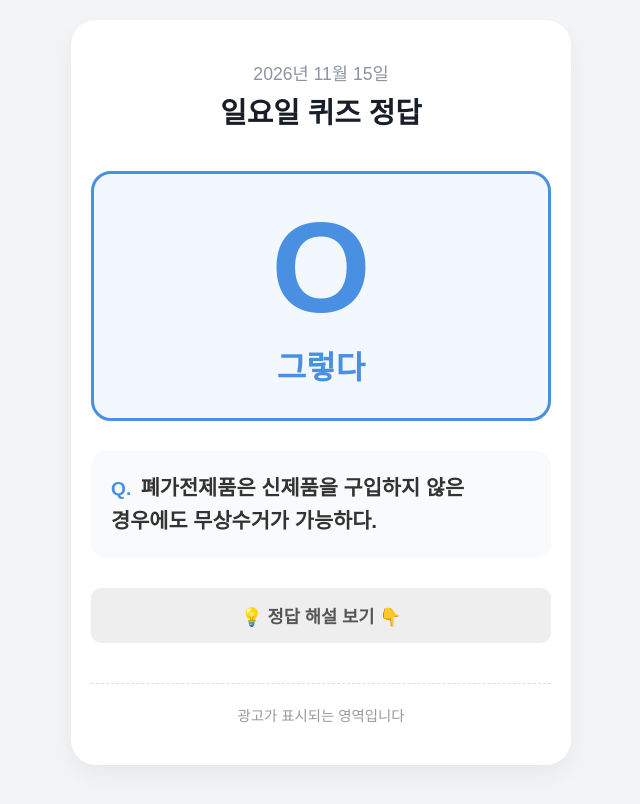
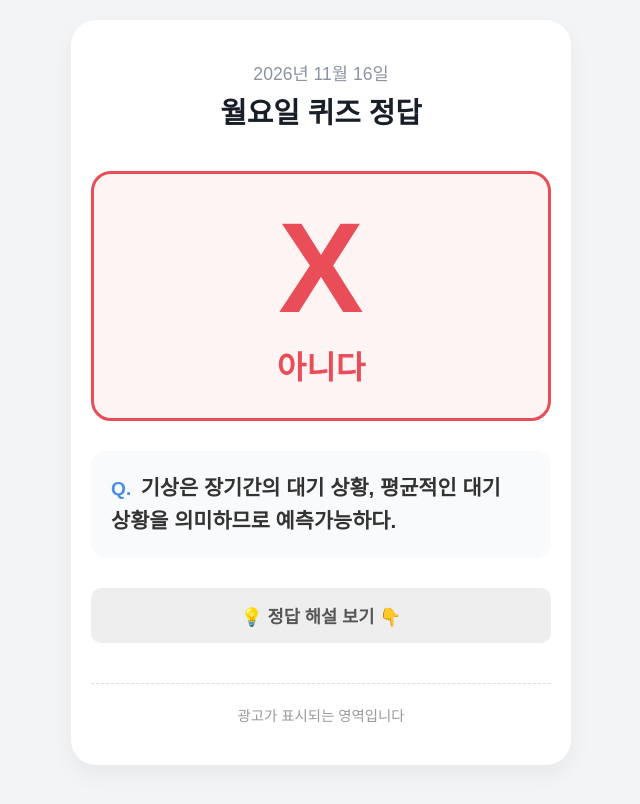
Before and after one commit to Shystorm/climate-quiz-answer-sub, a plain HTML site: page index.html in a window 1280 px wide. Shown: the whole page, without its empty margins (319-959 px from the left). Drawn offline with Linux system fonts and the light colour scheme.

Commit message:
Update quiz for 2026-11-15

```diff
--- a/index.html
+++ b/index.html
@@ -9,8 +9,8 @@
      crossorigin="anonymous"></script>
         <meta name="google-adsense-account" content="ca-pub-8376160575017122">
 
-        <title>2026년 11월 15일 퀴즈 정답</title>
-        <meta property="og:title" content="2026년 11월 15일 퀴즈 정답" />
+        <title>2026년 11월 16일 퀴즈 정답</title>
+        <meta property="og:title" content="2026년 11월 16일 퀴즈 정답" />
         <meta property="og:description" content="오늘의 기후 퀴즈 정답을 확인해보세요!" />
         <meta property="og:image" content="https://quiz.dailywisdom.kr/og_image_quiz_dailywisdom.png" />
         <meta property="og:url" content="https://quiz.dailywisdom.kr" />
@@ -40,14 +40,14 @@
             .date { color: #8B95A1; font-size: 1.1rem; margin-bottom: 5px; }
             .title { color: #191F28; font-size: 1.8rem; font-weight: 800; margin-bottom: 40px; }
             .answer-card {
-                background-color: #4A90E210;
-                border: 3px solid #4A90E2;
+                background-color: #E94E5810;
+                border: 3px solid #E94E58;
                 border-radius: 20px;
                 padding: 30px 0;
                 margin-bottom: 30px;
             }
-            .answer-symbol { font-size: 8rem; font-weight: 900; color: #4A90E2; line-height: 1; }
-            .answer-text { font-size: 2rem; font-weight: bold; color: #4A90E2; margin-top: 10px; }
+            .answer-symbol { font-size: 8rem; font-weight: 900; color: #E94E58; line-height: 1; }
+            .answer-text { font-size: 2rem; font-weight: bold; color: #E94E58; margin-top: 10px; }
             .question-box {
                 background-color: #F9FAFB;
                 padding: 20px;
@@ -91,23 +91,23 @@
     </head>
     <body>
         <div class="container">
-            <div class="date">2026년 11월 15일</div>
-            <div class="title">일요일 퀴즈 정답</div>
+            <div class="date">2026년 11월 16일</div>
+            <div class="title">월요일 퀴즈 정답</div>
 
             <div class="answer-card">
-                <div class="answer-symbol">O</div>
-                <div class="answer-text">그렇다</div>
+                <div class="answer-symbol">X</div>
+                <div class="answer-text">아니다</div>
             </div>
 
             <div class="question-box">
                 <span class="q-label">Q.</span>
-                <span class="question-text">폐가전제품은 신제품을 구입하지 않은 경우에도 무상수거가 가능하다.</span>
+                <span class="question-text">기상은 장기간의 대기 상황, 평균적인 대기 상황을 의미하므로 예측가능하다.</span>
             </div>
 
             <details>
                 <summary>💡 정답 해설 보기 </summary>
                 <div class="desc-content">
-                    신제품을 구입하지 않은 경우에도 2025년 06월부터 기후행동 기회소득 어플을 통해 무거운 폐가전제품 배출 신청을 통해 가정으로 방문하여 안전하게 무상수거가 가능합니다. 대형가전과 소형가전, 태양광, 전지(배터리) 등 기타 제품에 따라 접수기준이 다르므로 자세한 사항은 자원순환 활동 중 폐가전제품 자원순환 항목에서 확인이 가능합니다.
+                    기상과 기후는 대기의 상태를 뜻하는 점이 비슷하지만, 기간의 차이가 있습니다. 기상은 단기간의 대기 상황을 의미하고 기후는 장기간의 대기상황, 평균적인 대기 상황을 의미하여 그 지역을 특징짓는 대기의 상태를 말합니다.
                 </div>
             </details>
 
```
